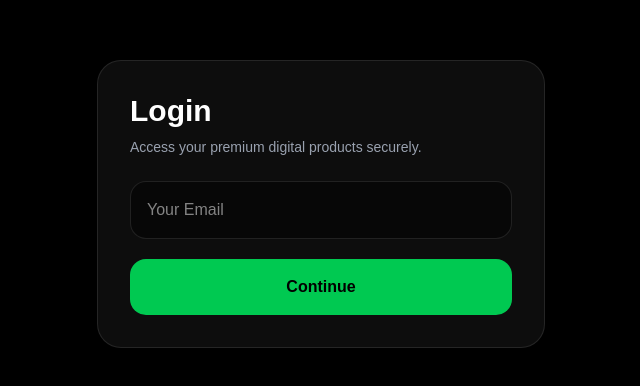
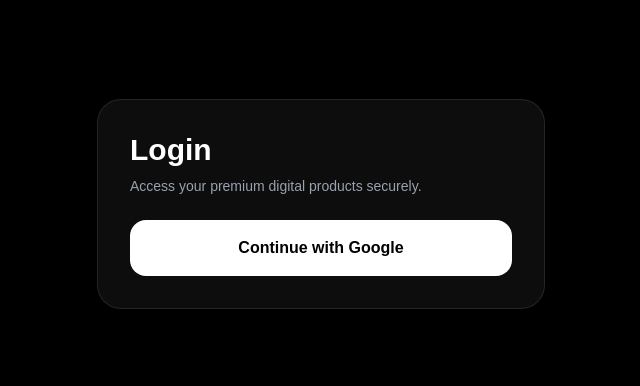
Before and after one commit to PixelSmith149/techgod, a Next.js app: page /login in a window 1280 px wide. Shown: the part 196-582 px from the top of the page, without its empty margins (319-959 px from the left). Built offline with nearby package versions, Linux system fonts and the light colour scheme; no server answers.

Commit message:
fix auth flow pkce callback + stabilize production build

```diff
--- a/app/auth/callback/route.ts
+++ b/app/auth/callback/route.ts
@@ -2,20 +2,18 @@
 import { NextResponse } from "next/server";
 
 export async function GET(req: Request) {
-  const { searchParams, origin } = new URL(req.url);
-
-  const code = searchParams.get("code");
-
-  if (!code) {
-    return NextResponse.redirect(`${origin}/login`);
-  }
+  const url = new URL(req.url);
+  const code = url.searchParams.get("code");
+  const origin = url.origin;
 
   const supabase = createClient(
     process.env.NEXT_PUBLIC_SUPABASE_URL!,
     process.env.NEXT_PUBLIC_SUPABASE_ANON_KEY!
   );
 
-  await supabase.auth.exchangeCodeForSession(code);
+  if (code) {
+    await supabase.auth.exchangeCodeForSession(code);
+  }
 
   return NextResponse.redirect(`${origin}/dashboard`);
 }
--- a/app/login/page.tsx
+++ b/app/login/page.tsx
@@ -1,23 +1,19 @@
 "use client";
 
-import { useState } from "react";
 import { supabase } from "@/lib/supabase";
 
 export default function LoginPage() {
-  const [email, setEmail] = useState("");
 
-  const login = async () => {
-    const { error } = await supabase.auth.signInWithOtp({
-      email,
+  const loginWithGoogle = async () => {
+    const { error } = await supabase.auth.signInWithOAuth({
+      provider: "google",
       options: {
-        emailRedirectTo: `${window.location.origin}/auth/callback`,
-    }
-  });
+        redirectTo: `${window.location.origin}/auth/callback`
+      },
+    });
 
     if (error) {
       alert(error.message);
-    } else {
-      alert("Magic login link sent to your email");
     }
   };
 
@@ -34,19 +30,13 @@
           Access your premium digital products securely.
         </p>
 
-        <input
-          type="email"
-          placeholder="Your Email"
-          value={email}
-          onChange={(e) => setEmail(e.target.value)}
-          className="mt-6 w-full rounded-2xl border border-white/10 bg-black/40 p-4 outline-none"
-        />
+        {/* NO EMAIL INPUT NEEDED ANYMORE */}
 
         <button
-          onClick={login}
-          className="mt-5 w-full rounded-2xl bg-green-500 py-4 font-bold text-black"
+          onClick={loginWithGoogle}
+          className="mt-6 w-full rounded-2xl bg-white py-4 font-bold text-black"
         >
-          Continue
+          Continue with Google
         </button>
 
       </div>
--- a/lib/supabase.ts
+++ b/lib/supabase.ts
@@ -1,9 +1,12 @@
-import { createClient } from "@supabase/supabase-js";
+import { createBrowserClient } from "@supabase/ssr";
 
-const supabaseUrl = process.env.NEXT_PUBLIC_SUPABASE_URL!;
-const supabaseAnonKey = process.env.NEXT_PUBLIC_SUPABASE_ANON_KEY!;
-
-export const supabase = createClient(
-  supabaseUrl,
-  supabaseAnonKey
+export const supabase = createBrowserClient(
+  process.env.NEXT_PUBLIC_SUPABASE_URL!,
+  process.env.NEXT_PUBLIC_SUPABASE_ANON_KEY!,
+  {
+    auth: {
+      flowType: "pkce",
+      detectSessionInUrl: true,
+    },
+  }
 );
--- a/package.json
+++ b/package.json
@@ -9,6 +9,7 @@
     "lint": "eslint"
   },
   "dependencies": {
+    "@supabase/ssr": "^0.10.3",
     "@supabase/supabase-js": "^2.106.1",
     "@vercel/analytics": "^2.0.1",
     "lucide-react": "^1.16.0",
```
Also changed, not shown: 1 other file (tests, documents, lock files or other folders).
